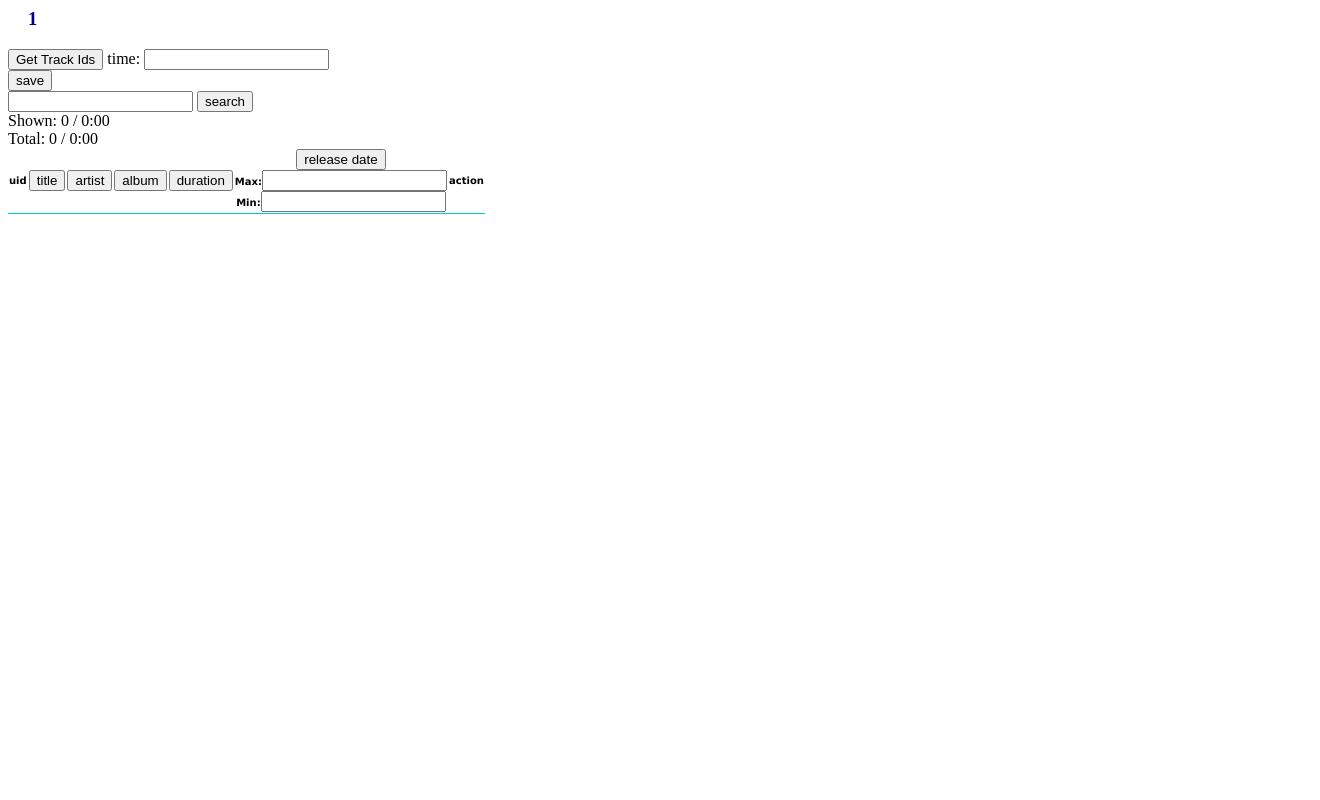
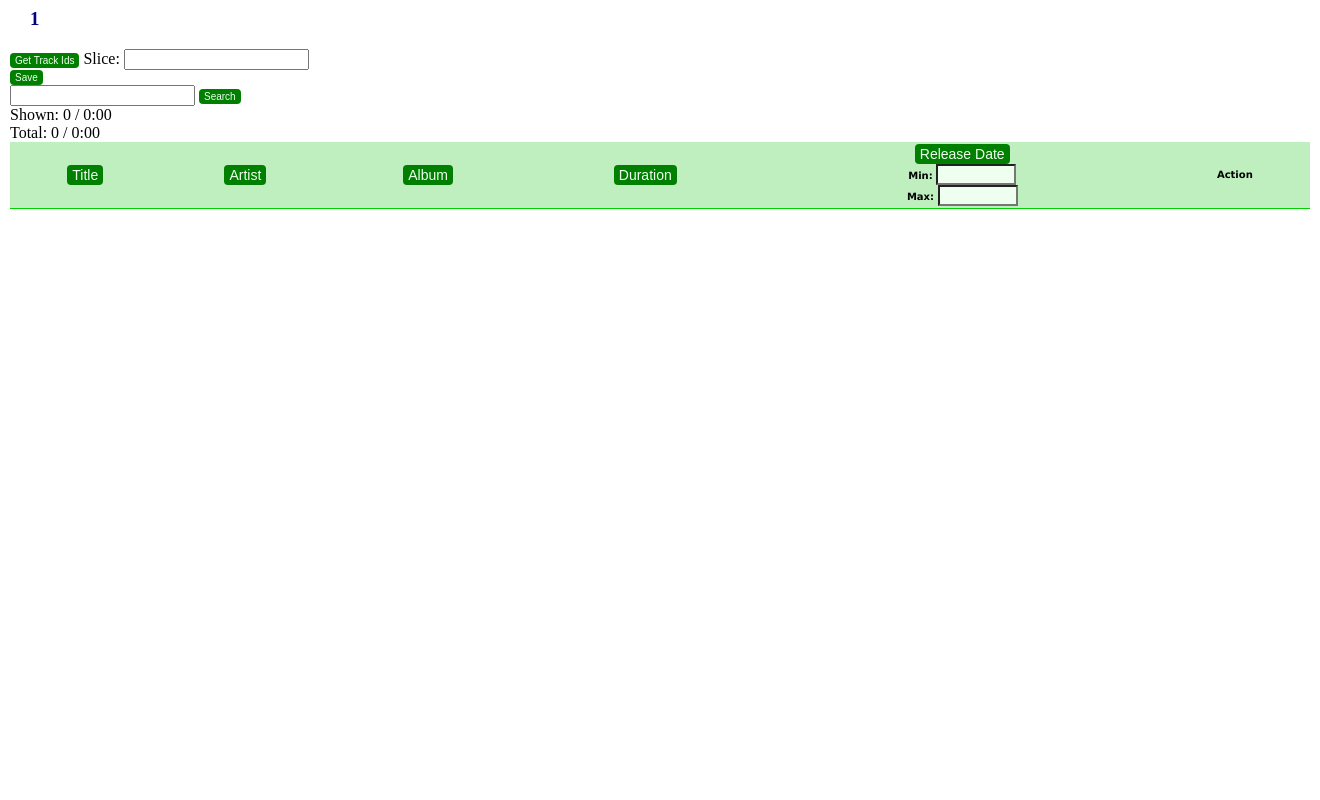
Before and after one commit to smershon/omnisonica, a Flask app: page /1 in a window 1320 px wide. Run offline with Flask 2, Linux system fonts and the light colour scheme; data that the repository does not hold is empty; parts of the project's set-up code (start-up, migrations or seed data) failed here and were passed over; some libraries are stand-ins or nearby versions.

Commit message:
a bunch of css garbage

```diff
--- a/omnisonica/static/css/omni.css
+++ b/omnisonica/static/css/omni.css
@@ -3,10 +3,40 @@ h3 {
     margin-left: 20px;
 }
 
+.omni_main {
+    margin-left: auto;
+    margin-right: auto;
+    width: 1300px;
+}
+
+button {
+    background-color: #007f00;
+    border: 2px;
+    border-color: #efffef;
+    border-radius: 4px;
+    color: #efffef;
+    padding: 2px 5px;
+    text-align: center;
+    text-decoration: none;
+    display: inline-block;
+    font-size: 10px;
+}
+
+button.sort_button {
+    font-size: 14px;
+}
+
+button.remove {
+    background-color: #7f0000;
+    color: #ffefef;
+}
+
 table {
     font-size: 10px;
     font-family: Verdana;
+    font-weight: 600;
     border-collapse: collapse;
+    width: 100%;
 }
 
 table.search_results_table {
@@ -14,15 +44,56 @@ table.search_results_table {
 }
 
 th, td {
-    border-bottom: 1px solid #00cfcf;
+    border-bottom: 1px solid #00cf00;
+    padding: 2px 5px;
+}
+
+th {
+    background-color: #bfefbf;
+}
+
+th.column_uid {
+    display: none;
+}
+
+td.uid {
+    font-family: Courier;
+    font-weight: 300;
+    display: none;
+}
+
+td.title {
+    font-style: italic;
+    width: 30%;
+}
+
+td.artist {
+    width: 20%;
+}
+
+td.album {
+    width: 25%;
+}
+
+td.duration {
+    width: 10%;
+}
+
+td.release_date {
+    width: 10%;
+}
+
+td.actions {
+    width: 5%;
 }
 
 .trackrow {
-    background-color: #efffff;
+    background-color: #efffef;
+    color: #003f00;
 }
 
 .trackrow:hover {
-    background-color: #7fffff;
+    background-color: #9fef9f;
 }
 
 .searchrow {
@@ -33,3 +104,8 @@ th, td {
 .searchrow:hover {
     background-color: #dfdfdf;
 }
+
+input.date {
+    width: 80px;
+    background-color: #efffef;
+}
--- a/omnisonica/static/js/omni.js
+++ b/omnisonica/static/js/omni.js
@@ -3,9 +3,11 @@ $(function() {
     function show_track_ids(track_list) {
         var w = window.open("", "Test");
         w.document.open();
+        w.document.write(`<body style="font-family:Courier;">`);
         _(track_list).each(function(t) {
             w.document.write(t.u + "<br/>");
         });
+        w.document.write(`</body>`);
         w.document.close();
     }
 
--- a/omnisonica/static/js/track_table.js
+++ b/omnisonica/static/js/track_table.js
@@ -96,8 +96,8 @@ TrackTable.prototype = {
           <td class="duration"><%= duration %></td>
           <td class="release_date"><%= track.c.r %></td>
           <td>
-            <button class="remove">remove</button>
-            <button class="search">search</button>
+            <button class="remove">X</button>
+            <button class="search">more</button>
           </td>
         </tr>
     `),
@@ -113,16 +113,16 @@ TrackTable.prototype = {
               <thead>
                 <tr class="header">
                   <th class="column_uid">uid</th>
-                  <th class="column_track"><button class="sort_button">title</button></th>
-                  <th class="column_artist"><button class="sort_button">artist</button></th>
-                  <th class="column_album"><button class="sort_button">album</button></th>
-                  <th class="column_duration"><button class="sort_button">duration</button></th>
+                  <th class="column_track"><button class="sort_button">Title</button></th>
+                  <th class="column_artist"><button class="sort_button">Artist</button></th>
+                  <th class="column_album"><button class="sort_button">Album</button></th>
+                  <th class="column_duration"><button class="sort_button">Duration</button></th>
                   <th class="column_release">
-                    <button class="sort_button">release date</button><br/>
-                    Max:<input type="text" id="max_date"></input><br/>
-                    Min:<input type="text" id="min_date"></input>
+                    <button class="sort_button">Release Date</button><br/>
+                    <div>Min: <input type="text" class="date" id="min_date"></input></div>
+                    <div>Max: <input type="text" class="date" id="max_date"></input></div>
                   </th>
-                  <th class="column_action">action</th>
+                  <th class="column_action">Action</th>
                 </tr>
               </thead>
               <tbody class="data">
--- a/omnisonica/templates/tracks.html
+++ b/omnisonica/templates/tracks.html
@@ -8,12 +8,13 @@
 </head>
 
 <body>
+  <div class="omni_main">
     <h3><div id="view">{{ view }}</div></h3>
     <button id="get_track_ids">Get Track Ids</button>
-  time: <input type="text" id="track_sample_time"></input><br/>
-  <button class="save_view">save</button><br/>
+    Slice: <input type="text" id="track_sample_time"></input><br/>
+    <button class="save_view">Save</button><br/>
     <input type="text" id="track_search_input"></input>
-  <button class="track_search">search</button>
+    <button class="track_search">Search</button>
 
     <div class="track_meta"></div>
 
@@ -22,6 +23,7 @@
 
     <div class="data_main">
     </div>
+  </div>
 
 </body>
 
```
Lines whose indentation alone changed are shown as unchanged.
